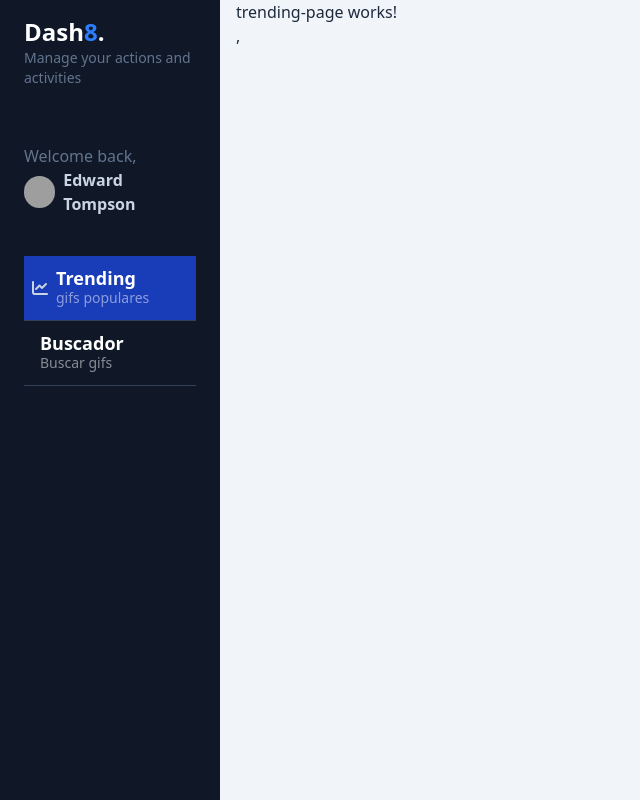
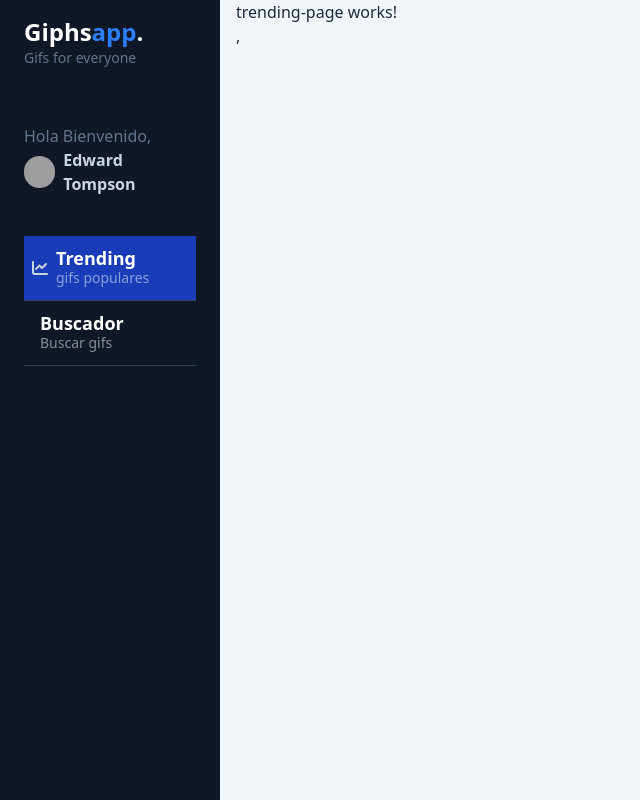
Before and after one commit to OLOBOC/03-gifs-app, an Angular app: page /dashboard/trending in a window 1280 px wide. Shown: the whole page, without its empty margins (0-640 px from the left). Built offline with nearby package versions, Linux system fonts and the light colour scheme; grey boxes are pictures that could not be loaded.

Commit message:
environments y paths

```diff
--- a/angular.json
+++ b/angular.json
@@ -50,7 +50,13 @@
             "development": {
               "optimization": false,
               "extractLicenses": false,
-              "sourceMap": true
+              "sourceMap": true,
+              "fileReplacements": [
+                {
+                  "replace": "src/environments/environment.ts",
+                  "with": "src/environments/environment.development.ts"
+                }
+              ]
             }
           },
           "defaultConfiguration": "production"
--- a/src/app/gifs/components/side-menu/side-menu-header/side-menu-header.component.html
+++ b/src/app/gifs/components/side-menu/side-menu-header/side-menu-header.component.html
@@ -1,11 +1,14 @@
 
 <div id="logo" class="my-4 px-6">
-  <h1 class="text-lg md:text-2xl font-bold text-white">Dash<span class="text-blue-500">8</span>.</h1>
-  <p class="text-slate-500 text-sm">Manage your actions and activities</p>
+  <h1 class="text-lg md:text-2xl font-bold text-white">
+
+    {{envs.companyName}}<span class="text-blue-500">{{envs.companyName2}}</span>.
+  </h1>
+  <p class="text-slate-500 text-sm">{{envs.companySlogan}}</p>
 </div>
 
 <div id="profile" class="px-6 py-10">
-  <p class="text-slate-500">Welcome back,</p>
+  <p class="text-slate-500">Hola Bienvenido,</p>
   <a href="#" class="inline-flex space-x-2 items-center">
     <span>
       <img class="rounded-full w-8 h-8"
--- a/src/app/gifs/components/side-menu/side-menu-header/side-menu-header.component.ts
+++ b/src/app/gifs/components/side-menu/side-menu-header/side-menu-header.component.ts
@@ -1,8 +1,11 @@
 import { ChangeDetectionStrategy, Component } from '@angular/core';
+import { environment } from 'environments/environment';
 
 @Component({
   selector: 'gifs-side-menu-header',
   imports: [],
   templateUrl: './side-menu-header.component.html',
 })
-export class SideMenuHeaderComponent { }
+export class SideMenuHeaderComponent {
+  envs= environment
+}
--- /dev/null
+++ b/src/environments/environment.development.ts
@@ -0,0 +1,6 @@
+export const environment = {
+  production:true,
+  companyName: 'Giphs',
+  companyName2: 'app',
+  companySlogan: 'Gifs for everyone',
+};
--- /dev/null
+++ b/src/environments/environment.ts
@@ -0,0 +1,6 @@
+export const environment = {
+  production:true,
+  companyName: 'Giphs',
+  companyName2: 'app',
+  companySlogan: 'Gifs for everyone',
+};
```
Also changed, not shown: tsconfig.json (+8 -0 lines).
